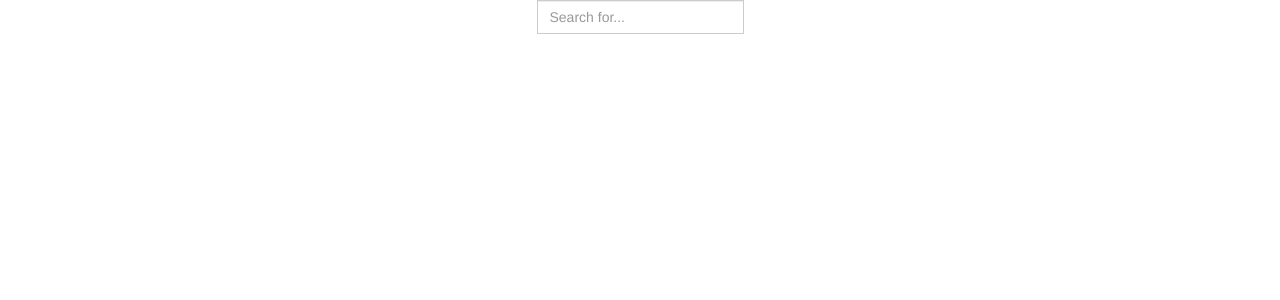
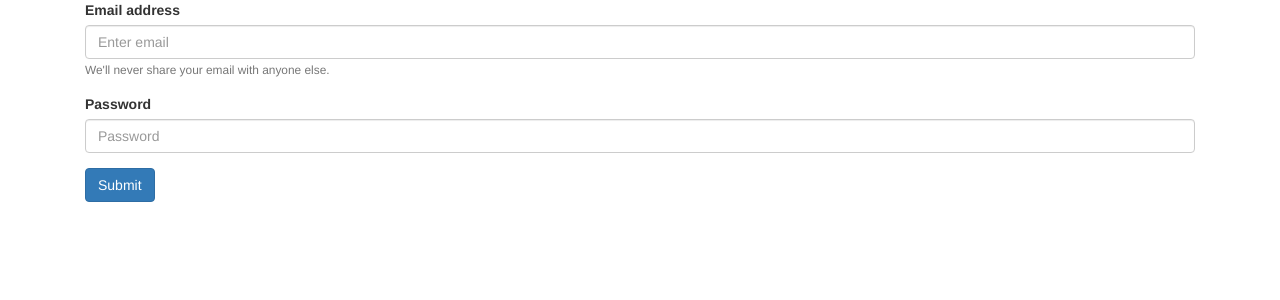
Before and after one commit to williamsjs/book-worm-website, an Angular app: page / in a window 1280 px wide. Shown: the top 300 px of the page. Built offline with nearby package versions, Linux system fonts and the light colour scheme.

Commit message:
refactor code and add login logic

```diff
--- a/src/app/app.component.html
+++ b/src/app/app.component.html
@@ -1,4 +1,3 @@
 <div class="container">
-  <app-search-input (inputChange)="listBooks($event)"></app-search-input>
-  <app-search-list [items]="books"></app-search-list>
+  <app-login></app-login>
 </div>
--- a/src/app/app.component.ts
+++ b/src/app/app.component.ts
@@ -1,8 +1,4 @@
 import { Component } from '@angular/core';
-import { Observable } from 'rxjs/Observable';
-import { BooksService } from './shared/services/books.service';
-import { BookItem } from './shared/models/book-item';
-import { ISearchItem } from './shared/interfaces/search-item.interface';
 
 @Component({
   selector: 'app-root',
@@ -10,18 +6,5 @@ import { ISearchItem } from './shared/interfaces/search-item.interface';
   styleUrls: ['./app.component.scss']
 })
 export class AppComponent {
-  public books: BookItem[];
 
-  constructor(private booksService: BooksService) {}
-
-  listBooks(searchInput: string): void {
-    this.booksService.getBooks(searchInput)
-      .subscribe(books => {
-        this.books = books.map(book => this.createBook(book));
-    });
-  }
-
-  createBook(book: any): BookItem {
-    return new BookItem(book);
-  }
 }
--- a/src/app/app.module.ts
+++ b/src/app/app.module.ts
@@ -6,7 +6,7 @@ import { FormsModule } from '@angular/forms';
 import { BooksService } from './shared/services/books.service';
 import { AuthorsService } from './shared/services/authors.service';
 import { CoreService } from './core/core.service';
-
+import { AuthService } from './core/auth.service';
 import { AppComponent } from './app.component';
 import { SearchInputComponent } from './shared/search-input/search-input.component';
 import { SearchListComponent } from './shared/search-list/search-list.component';
@@ -29,7 +29,8 @@ import { MainComponent } from './main/main.component';
   providers: [
     BooksService,
     AuthorsService,
-    CoreService
+    CoreService,
+    AuthService
   ],
   bootstrap: [AppComponent]
 })
--- a/src/app/core/auth.service.ts
+++ b/src/app/core/auth.service.ts
@@ -1,8 +1,22 @@
 import { Injectable } from '@angular/core';
+import { HttpClient } from '@angular/common/http';
+import { Observable } from 'rxjs/Observable';
+
+import { CoreService } from './core.service';
 
 @Injectable()
 export class AuthService {
+  private apiUrl: string;
 
-  constructor() { }
+  constructor(private http: HttpClient, private coreService: CoreService) {
+    this.apiUrl = coreService.API_URL;
+  }
+
+  authenticate(email: string, password: string): Observable<any> {
+    return this.http.post(`${this.apiUrl}/authenticate`, {
+      email: email,
+      password: password
+    });
+  }
 
 }
--- a/src/app/login/login.component.html
+++ b/src/app/login/login.component.html
@@ -2,13 +2,13 @@
   <form>
     <div class="form-group">
       <label for="exampleInputEmail1">Email address</label>
-      <input type="email" class="form-control" id="exampleInputEmail1" aria-describedby="emailHelp" placeholder="Enter email">
+      <input type="email" #email (ngModel)="email" class="form-control" id="exampleInputEmail1" aria-describedby="emailHelp" placeholder="Enter email">
       <small id="emailHelp" class="form-text text-muted">We'll never share your email with anyone else.</small>
     </div>
     <div class="form-group">
       <label for="exampleInputPassword1">Password</label>
-      <input type="password" class="form-control" id="exampleInputPassword1" placeholder="Password">
+      <input type="password" #password (ngModel)="password" class="form-control" id="exampleInputPassword1" placeholder="Password">
     </div>
-    <button type="submit" class="btn btn-primary">Submit</button>
+    <button type="submit" (click)="login(email.value, password.value)" class="btn btn-primary">Submit</button>
   </form>
 </div>
--- a/src/app/login/login.component.ts
+++ b/src/app/login/login.component.ts
@@ -1,15 +1,20 @@
 import { Component, OnInit } from '@angular/core';
+import { Observable } from 'rxjs/Observable';
+import { AuthService } from '../core/auth.service';
 
 @Component({
   selector: 'app-login',
   templateUrl: './login.component.html',
   styleUrls: ['./login.component.scss']
 })
-export class LoginComponent implements OnInit {
+export class LoginComponent {
 
-  constructor() { }
+  constructor(private authService: AuthService) { }
 
-  ngOnInit() {
+  login(email: string, password: string): void {
+    this.authService.authenticate(email, password).subscribe(res => {
+      console.log(res);
+    });
   }
 
 }
--- a/src/app/main/main.component.html
+++ b/src/app/main/main.component.html
@@ -1,3 +1,2 @@
-<p>
-  main works!
-</p>
+<app-search-input (inputChange)="listBooks($event)"></app-search-input>
+<app-search-list [items]="books"></app-search-list>
--- a/src/app/main/main.component.ts
+++ b/src/app/main/main.component.ts
@@ -1,15 +1,28 @@
 import { Component, OnInit } from '@angular/core';
+import { Observable } from 'rxjs/Observable';
+import { BooksService } from '../shared/services/books.service';
+import { BookItem } from '../shared/models/book-item';
+import { ISearchItem } from '../shared/interfaces/search-item.interface';
 
 @Component({
   selector: 'app-main',
   templateUrl: './main.component.html',
   styleUrls: ['./main.component.scss']
 })
-export class MainComponent implements OnInit {
+export class MainComponent {
+  public books: BookItem[];
 
-  constructor() { }
+  constructor(private booksService: BooksService) {}
 
-  ngOnInit() {
+  listBooks(searchInput: string): void {
+    this.booksService.getBooks(searchInput)
+      .subscribe(books => {
+        this.books = books.map(book => this.createBook(book));
+    });
+  }
+
+  createBook(book: any): BookItem {
+    return new BookItem(book);
   }
 
 }
```
